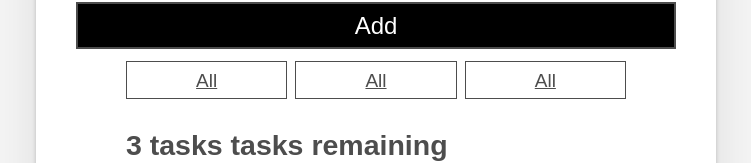
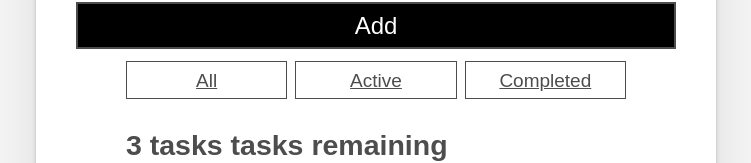
Before and after one commit to aoyuzhang/todolist2, a React (Create React App) app: page / in a window 1280 px wide. Shown: the part 268-431 px from the top of the page, without its empty margins (264-1015 px from the left). Built offline with nearby package versions, Linux system fonts and the light colour scheme.

Commit message:
update filter Lists

```diff
--- a/src/App.js
+++ b/src/App.js
@@ -11,9 +11,19 @@
   Completed: task => task.completed
 };
 
+const FILTER_NAMES = Object.keys(FILTER_MAP);
+
 function App(props) {
   const [tasks, setTasks] = useState(props.tasks);
   const [filter, setFilter] = useState('All');
+  const filterList = FILTER_NAMES.map(name => (
+    <FilterButton
+      key={name}
+      name={name}
+      isPressed = {name === filter}
+      setFilter = {setFilter}
+    />
+  ));
 
   const tasksNoun = tasks.length !==1 ? 'tasks':'task';
   const headingText = `${tasks.length} ${tasksNoun} tasks remaining`;
@@ -65,9 +75,7 @@
       <h1>TodoMatic</h1>
         <Form addTask={addTask}/>
       <div className="filters btn-group stack-exception">
-        <FilterButton />
-        <FilterButton />
-        <FilterButton />
+        {filterList }
       </div>
       <h2 id="list-heading">
         {headingText}
--- a/src/components/FilterButton.js
+++ b/src/components/FilterButton.js
@@ -4,7 +4,7 @@
   return (
     <button type="button" className="btn toggle-btn" aria-pressed="true">
       <span className="visually-hidden">Show </span>
-      <span>all</span>
+      <span>{props.name}</span>
       <span className="visually-hidden"> tasks</span>
     </button>
   )
```
